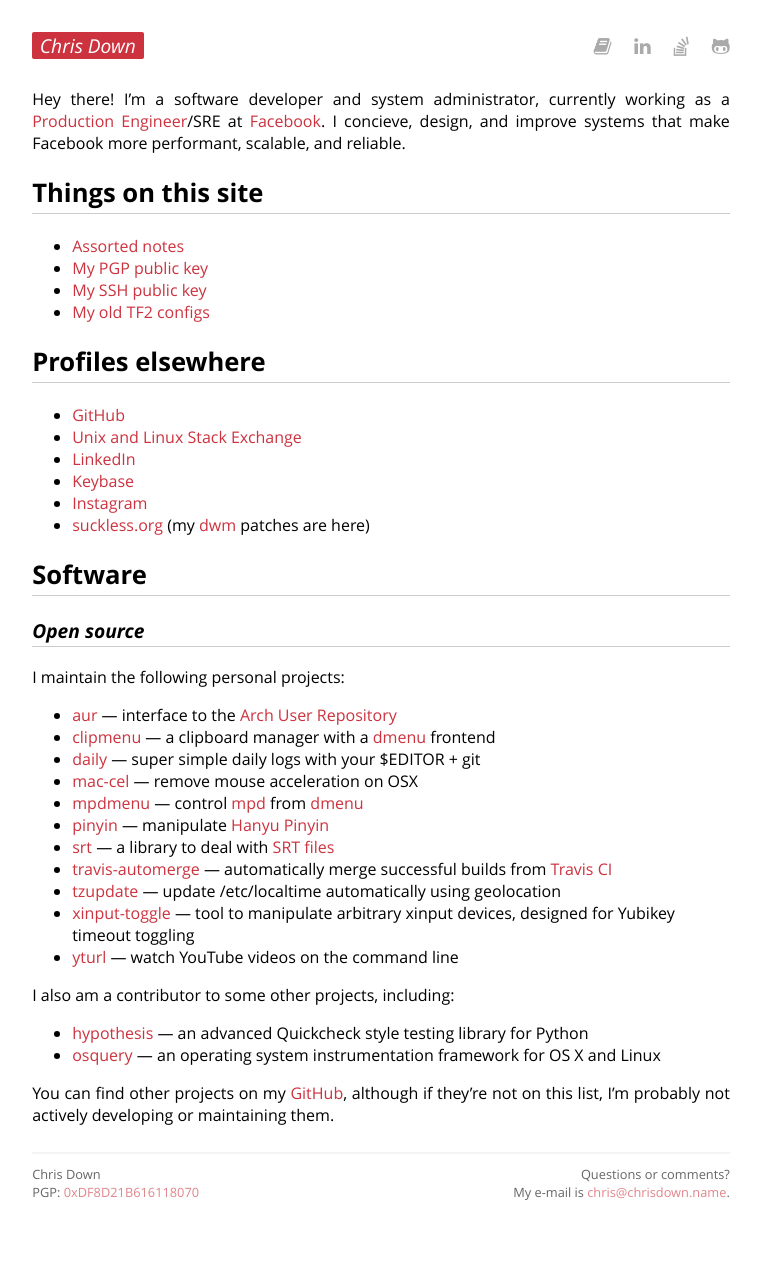
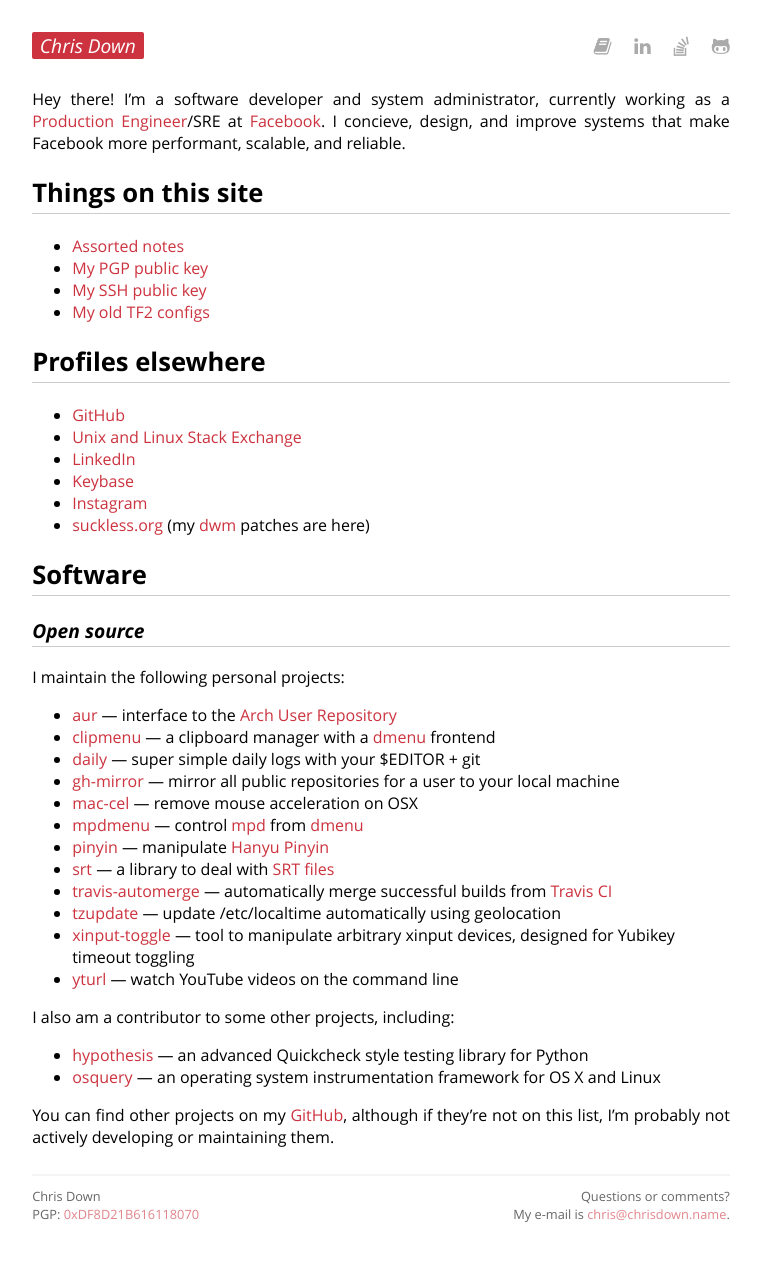
Before and after one commit to cdown/chrisdown.name, a Jekyll site: the page built from index.md, in a window 1280 px wide. Shown: the whole page, without its empty margins (259-1020 px from the left). Built offline with Jekyll 4.4.1, drawn with Linux system fonts in a browser that asks for light colours; before the commit the page ends 1244 px from its top, so only the background shows below that.

Commit message:
Add gh-mirror

```diff
--- a/index.md
+++ b/index.md
@@ -43,6 +43,8 @@ I maintain the following personal projects:
   [dmenu][] frontend
 - [daily](https://github.com/cdown/daily) — super simple daily logs with
   your $EDITOR + git
+- [gh-mirror](https://github.com/cdown/gh-mirror) — mirror all public
+  repositories for a user to your local machine
 - [mac-cel](https://github.com/cdown/mac-cel) — remove mouse acceleration on
   OSX
 - [mpdmenu](https://github.com/cdown/mpdmenu) — control [mpd][] from [dmenu][]
```
